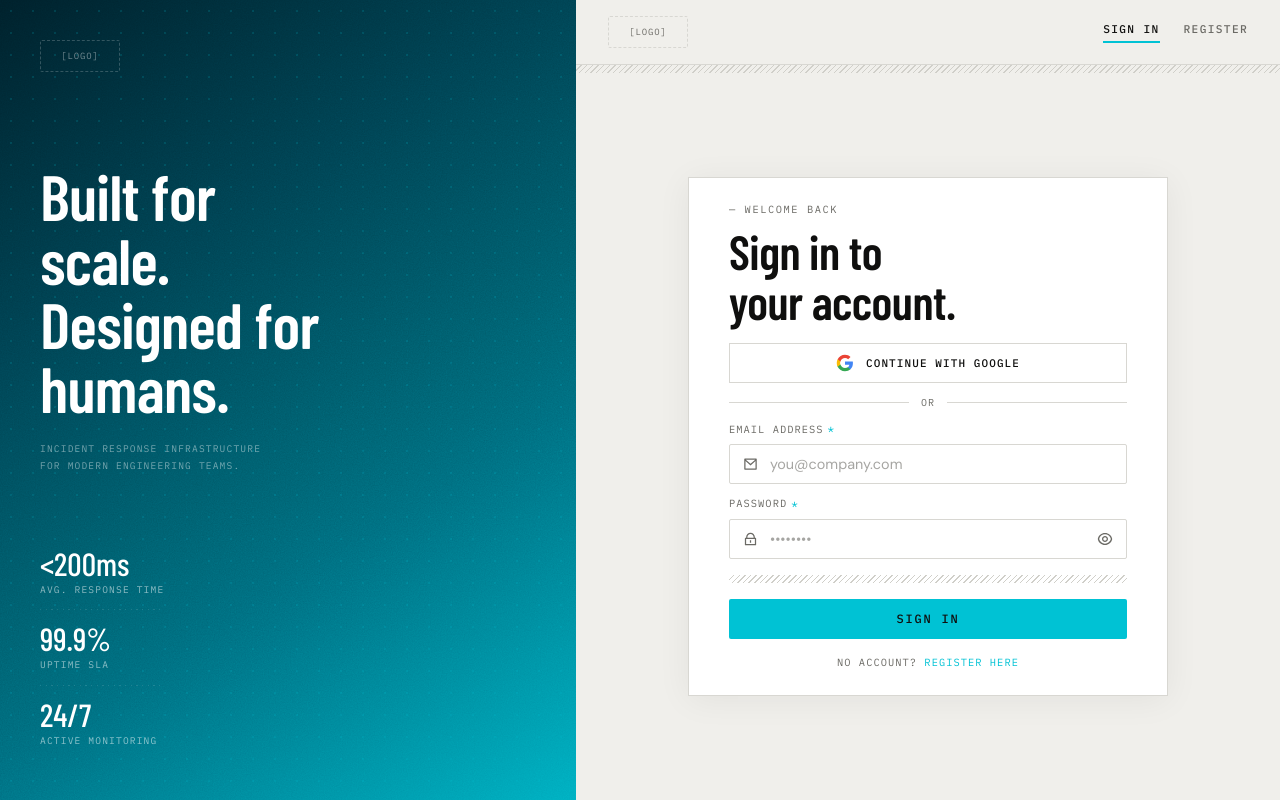
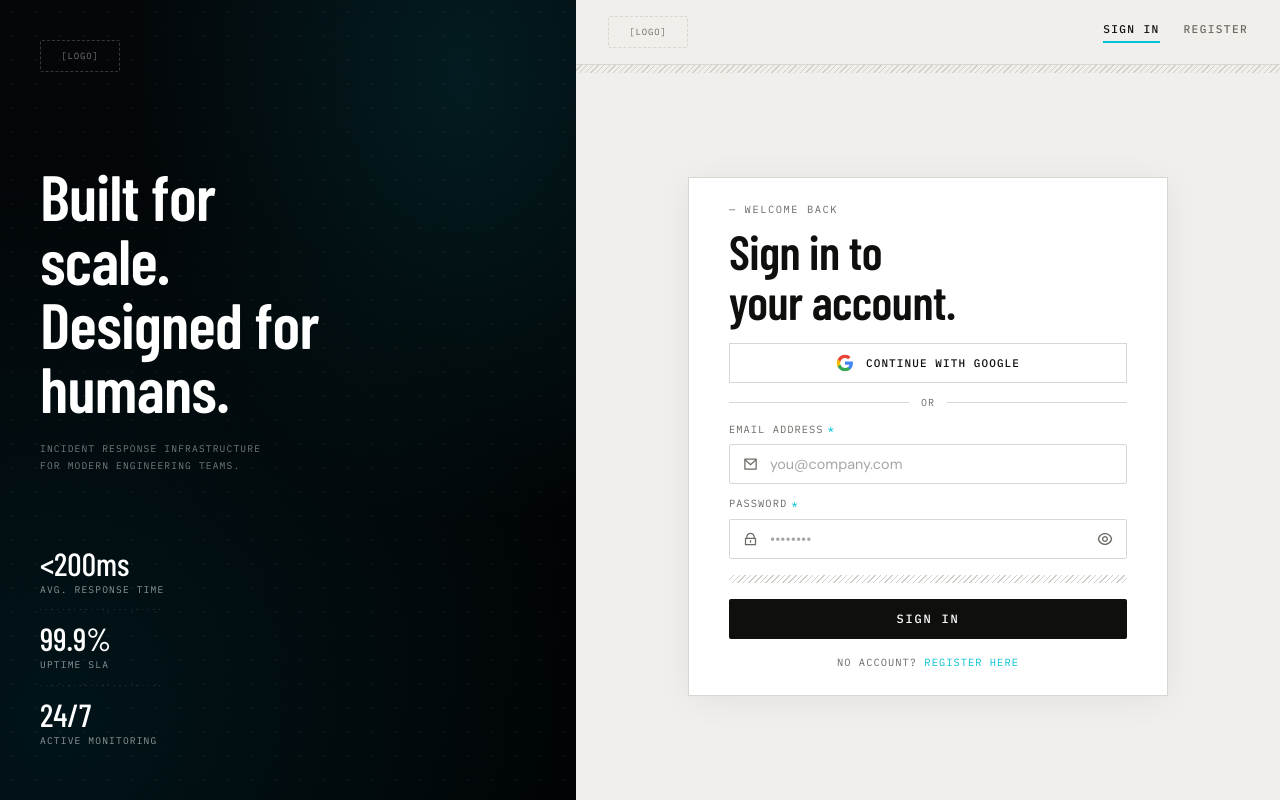
Before and after one commit to Rayala07/incido, a React (Vite) app in the folder frontend/: page /login in a window 1280 px wide. Built offline with nearby package versions, Linux system fonts and the light colour scheme.

Commit message:
fix: Authentication Page Color UI

```diff
--- a/frontend/src/app/app.css
+++ b/frontend/src/app/app.css
@@ -78,7 +78,11 @@
 
 /* Decorative panel gradient + halftone pseudo-element */
 .deco-panel {
-  background: linear-gradient(148deg, #002430 0%, #004A5C 30%, #007A8C 65%, #00B8C8 100%);
+  background-color: #03070A;
+  background-image:
+    radial-gradient(ellipse 80% 80% at 80% 10%, rgba(0, 194, 212, 0.12) 0%, transparent 70%),
+    radial-gradient(circle at 10% 90%, rgba(0, 74, 92, 0.25) 0%, transparent 60%),
+    linear-gradient(180deg, rgba(3, 7, 10, 0) 0%, #010304 100%);
   position: relative;
   overflow: hidden;
 }
@@ -86,13 +90,17 @@
   content: '';
   position: absolute;
   inset: 0;
-  background-image: radial-gradient(circle, rgba(0,194,212,0.18) 1.2px, transparent 1.2px);
-  background-size: 22px 22px;
+  background-image: radial-gradient(circle, rgba(255, 255, 255, 0.05) 1px, transparent 1px);
+  background-size: 24px 24px;
   z-index: 1;
   pointer-events: none;
 }
 .dark .deco-panel {
-  background: linear-gradient(148deg, #001318 0%, #002830 30%, #004A5C 65%, #006070 100%);
+  background-color: #020406;
+  background-image:
+    radial-gradient(ellipse 80% 80% at 80% 10%, rgba(0, 194, 212, 0.08) 0%, transparent 70%),
+    radial-gradient(circle at 10% 90%, rgba(0, 74, 92, 0.15) 0%, transparent 60%),
+    linear-gradient(180deg, rgba(2, 4, 6, 0) 0%, #010203 100%);
 }
 
 /* Custom select arrow — SVG data-URI in bg-image */
--- a/frontend/src/auth/pages/LoginPage.jsx
+++ b/frontend/src/auth/pages/LoginPage.jsx
@@ -177,12 +177,13 @@
           id="login-submit"
           type="submit"
           className={[
-            'w-full h-10 bg-accent text-[#0F0F0E]',
+            'w-full h-10 bg-[var(--text-primary)] text-[var(--bg-card)]',
             'font-mono font-medium text-[0.75rem] uppercase tracking-[0.15em]',
             'rounded-[2px] border-none cursor-pointer',
             'transition-all duration-200',
-            'hover:brightness-110 hover:-translate-y-px',
-            'active:translate-y-0 active:brightness-95',
+            'hover:opacity-90 hover:-translate-y-px',
+            'focus:outline-2 focus:outline-accent focus:outline-offset-2',
+            'active:translate-y-0 active:opacity-100',
             'relative overflow-hidden',
           ].join(' ')}
           whileTap={{ scale: 0.985 }}
--- a/frontend/src/auth/pages/RegisterPage.jsx
+++ b/frontend/src/auth/pages/RegisterPage.jsx
@@ -339,12 +339,13 @@
           id="register-submit"
           type="submit"
           className={[
-            'w-full h-10 bg-accent text-[#0F0F0E]',
+            'w-full h-10 bg-[var(--text-primary)] text-[var(--bg-card)]',
             'font-mono font-medium text-[0.75rem] uppercase tracking-[0.15em]',
             'rounded-[2px] border-none cursor-pointer',
             'transition-all duration-200',
-            'hover:brightness-110 hover:-translate-y-px',
-            'active:translate-y-0 active:brightness-95',
+            'hover:opacity-90 hover:-translate-y-px',
+            'focus:outline-2 focus:outline-accent focus:outline-offset-2',
+            'active:translate-y-0 active:opacity-100',
             'relative overflow-hidden',
           ].join(' ')}
           whileTap={{ scale: 0.985 }}
```
